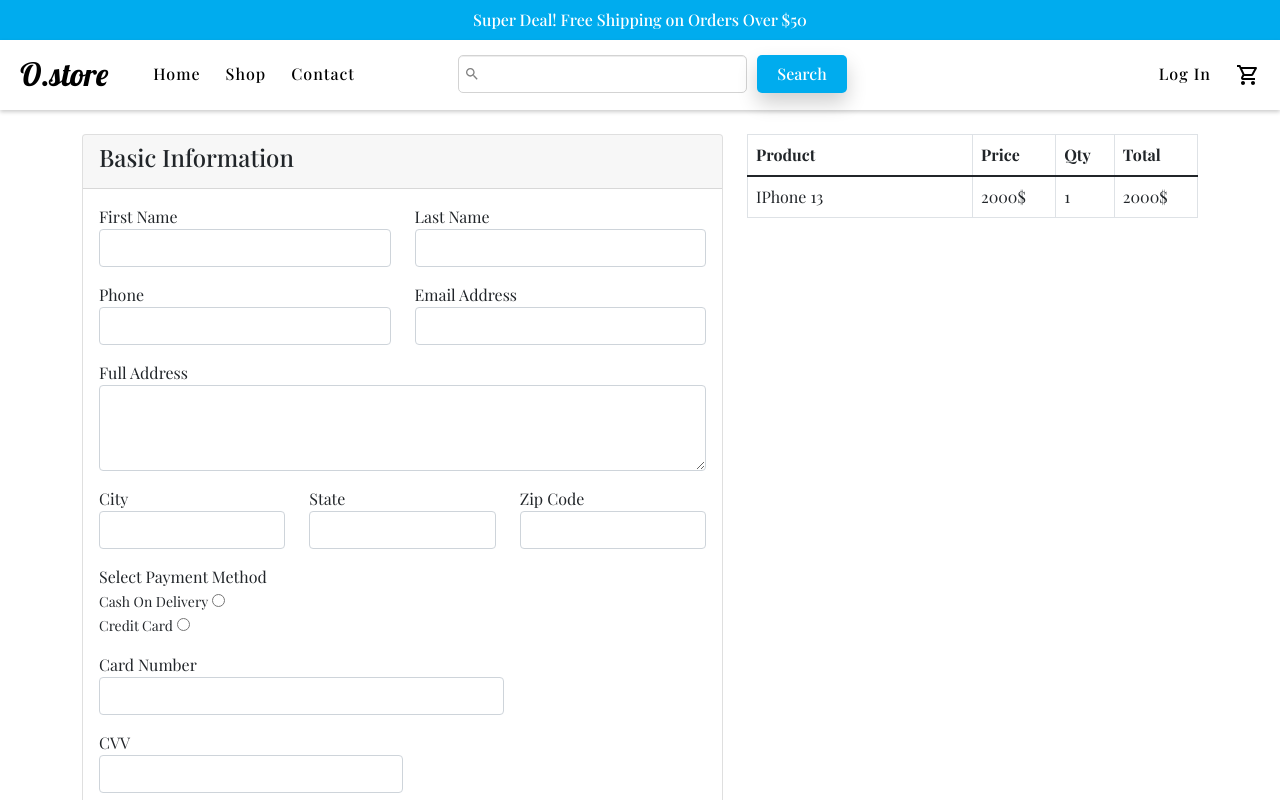
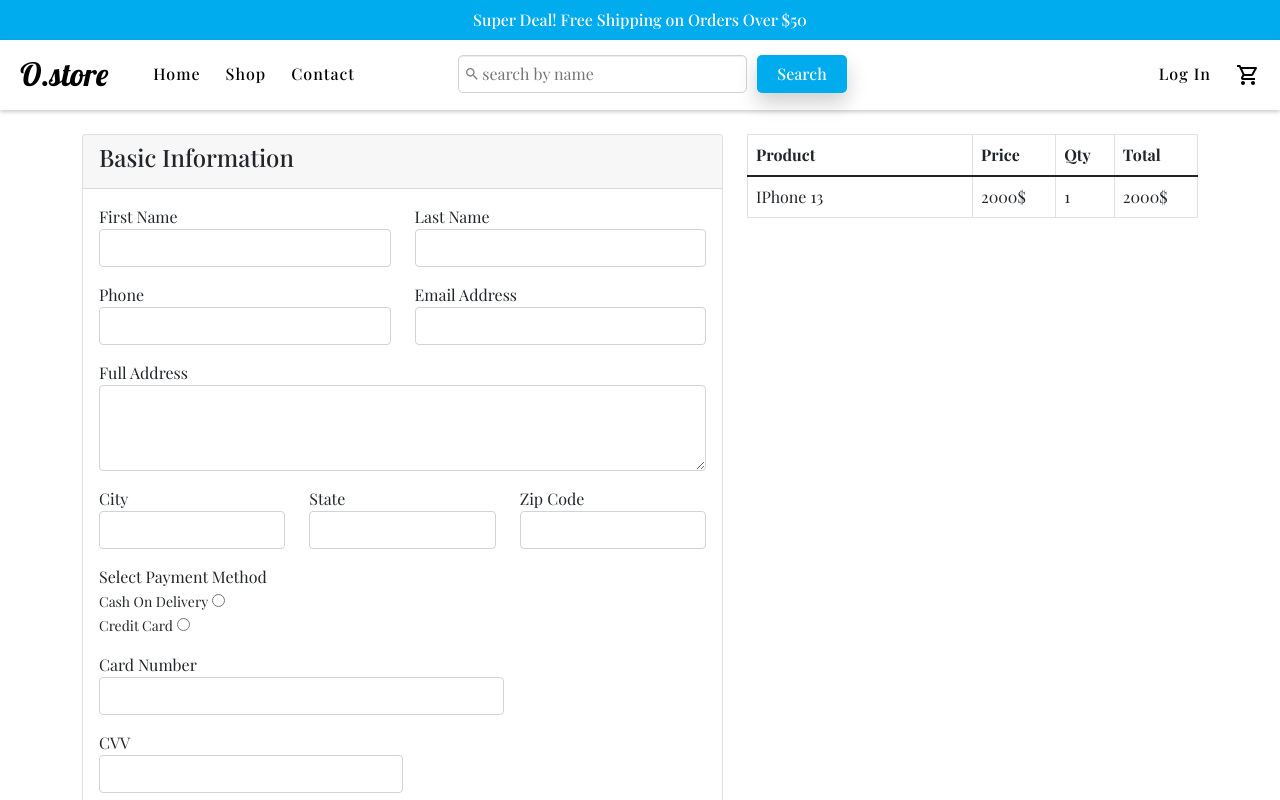
Before and after one commit to nethsaraLiyanage/CTSE-Assignment3-Frontend, a React (Create React App) app: page /Checkout in a window 1280 px wide. Shown: the top 800 px of the page. Built offline with nearby package versions, Linux system fonts and the light colour scheme; no server answers.

Commit message:
create-search-page

```diff
--- /dev/null
+++ b/src/components/Search.jsx
@@ -0,0 +1,111 @@
+import React , { useState , useContext } from 'react'
+import styled from 'styled-components'
+import { Search  } from '@material-ui/icons'
+import { list } from '../pages/core/apiCore'
+import { useNavigate } from 'react-router-dom'
+const SearchComponent = () => {
+  const navigate = useNavigate()
+  const redirect = () => {
+    let path = '/search'
+    navigate(path)
+  }
+  const [data , setData] = useState({
+    categories:[],
+    category:'',
+    search:'',
+    results:[],
+    searched:false
+  })
+  const {  search, results, searched } = data
+  const searchData = () => {
+    if(search){
+      list({search: search || undefined})
+      .then(res => {
+        if(res.error){
+          console.log(res.error)
+        }else{
+          setData({...data, results: res, searched: true})
+        }
+      })
+      // if searched true
+      localStorage.setItem('search',JSON.stringify(data))
+    }
+  }
+  const searchSubmit = (e) => {
+    e.preventDefault()
+    searchData()
+  }
+  const handleChange = (name) => (event) =>{
+    const value = event.target.value
+    setData({...data, [name]: value, searched: false })
+  }
+  return (
+    <Container>
+      <Form onSubmit={searchSubmit}>
+        <SearchContainer>
+          <Search  style={{color:"gray",fontSize :"16px"}} />
+          <Input
+            type='search'
+            onChange={handleChange('search')}
+            placeholder='search by name'
+          />
+        </SearchContainer>
+        <Button color={"#00ACEE"} onClick={()=>{
+          redirect()
+        }}>Search</Button>
+      </Form>
+    </Container>
+  )
+}
+
+export default SearchComponent
+const Container = styled.div`
+  flex: 1 ;
+  display: flex;
+  text-align : center ;
+  width:100%;
+`
+const Form = styled.form`
+  flex: 1 ;
+  display: flex;
+  text-align : center ;
+  width:100%;
+`
+const SearchContainer = styled.div`
+  border : 1px solid lightgray ;
+  display : flex ;
+  align-items : center ;
+  margin-left : 25px ;
+  padding : 5px ;
+  box-shadow: 0 1px 0 rgb(255 255 255 / 50%), 0 1px 0 rgb(0 0 0 / 7%) inset;
+  border-radius:5px;
+  width:70%;
+`
+const Input = styled.input`
+  border : none ;
+  font-size: 1rem;
+  width: 100%;
+  text-overflow: ellipsis;
+  white-space: nowrap;
+  &:active, &:focus{
+    outline: none;
+  }
+`
+const Button = styled.button`
+  padding: 7px 20px;
+  font-size: 1rem;
+  font-weight: 500;
+  border: none ;
+  border-radius: 5px;
+  margin-left: 10px;
+  background-color: ${props => props.color};
+  cursor: pointer;
+  color: #fff;
+  box-shadow: 0 10px 20px rgba(0,0,0,0.19);
+  &:active{
+    box-shadow: 0 5px 10px rgba(0,0,0,0.19);
+  }
+  &:focus{
+    outline: none;
+  }
+`
--- a/src/components/navbar.jsx
+++ b/src/components/navbar.jsx
@@ -1,9 +1,10 @@
 import styled from 'styled-components'
-import { Search ,  ShoppingCartOutlined  } from '@material-ui/icons'
+import {  ShoppingCartOutlined  } from '@material-ui/icons'
 import { Link, NavLink  , useNavigate } from "react-router-dom";
 import { Badge } from '@material-ui/core'
 import { logout , isAuthenticated } from '../pages/auth'
 import { itemsTotal } from '../pages/core/CartHelpers';
+import Search from './Search'
 const Navbar = ({user}) => {
   const NavStyles ={
     textDecoration: 'none' ,
@@ -37,13 +38,14 @@ const Navbar = ({user}) => {
               to="/contact"><MenuItem>Contact</MenuItem></NavLink>
           </NavContainer>
         </Left>
-        <Center>
+        {/* <Center>
           <SearchContainer>
             <Search  style={{color:"gray",fontSize :"16px"}} />
             <Input />
           </SearchContainer>
           <Button color={"#00ACEE"}>Search</Button>
-        </Center>
+        </Center> */}
+        <Search />
         <Right>
           {!isAuthenticated() && (
             <>
--- /dev/null
+++ b/src/pages/Search.jsx
@@ -0,0 +1,56 @@
+import styled from 'styled-components'
+import Product from '../components/Product'
+const SearchPage = () => {
+  // const { results } = JSON.parse(localStorage.getItem('search'))
+  const results = [ //dummy data
+    {
+    id: "Bo1C7io0BTJowXAgNjS9",
+    name: "Clear Acrylic Frame Glasses",
+    image: "https://img.ltwebstatic.com/images3_pi/2021/02/05/161249415611eacd714290f50d7209d58f1f18efbe_thumbnail_900x.webp",
+    price: 30.99,
+    rating:  5 ,
+    discount: 0,
+    reviews: 10,
+    offer: "",
+    category: "accessories",
+  },
+  {
+    id: "adAjk9kL-HimX7-Pb337",
+    name: "3pcs Shell Decor Necklace",
+    image: "https://img.ltwebstatic.com/images3_pi/2022/03/04/16463801071500c4d404d02d67cf13ecb4d0ea073f_thumbnail_900x.webp",
+    price: 35.99,
+    discount: 0,
+    rating: 4,
+    reviews: 20,
+    offer: "",
+    category: "accessories",
+  }]
+  const SearchResults = results.map((result) => (
+    <Product key={result.id} {...result}  />
+  ))
+  return (
+    <Container>
+      <Title>Search Results ({results.length})</Title>
+      <hr/>
+      <SearchContainer>
+        {SearchResults}
+      </SearchContainer>
+    </Container>
+  )
+}
+
+export default SearchPage
+const Container = styled.div`
+  width: 80%;
+  margin: 3em auto;
+`
+const SearchContainer = styled.div`
+  display: grid;
+  grid-template-columns: 1fr 1fr 1fr ;
+  grid-template-rows: 100px 100px 100px;
+  column-gap: 10px;
+  row-gap: 15px;
+`
+const Title = styled.h3`
+  font-weight: 400;
+`
```
